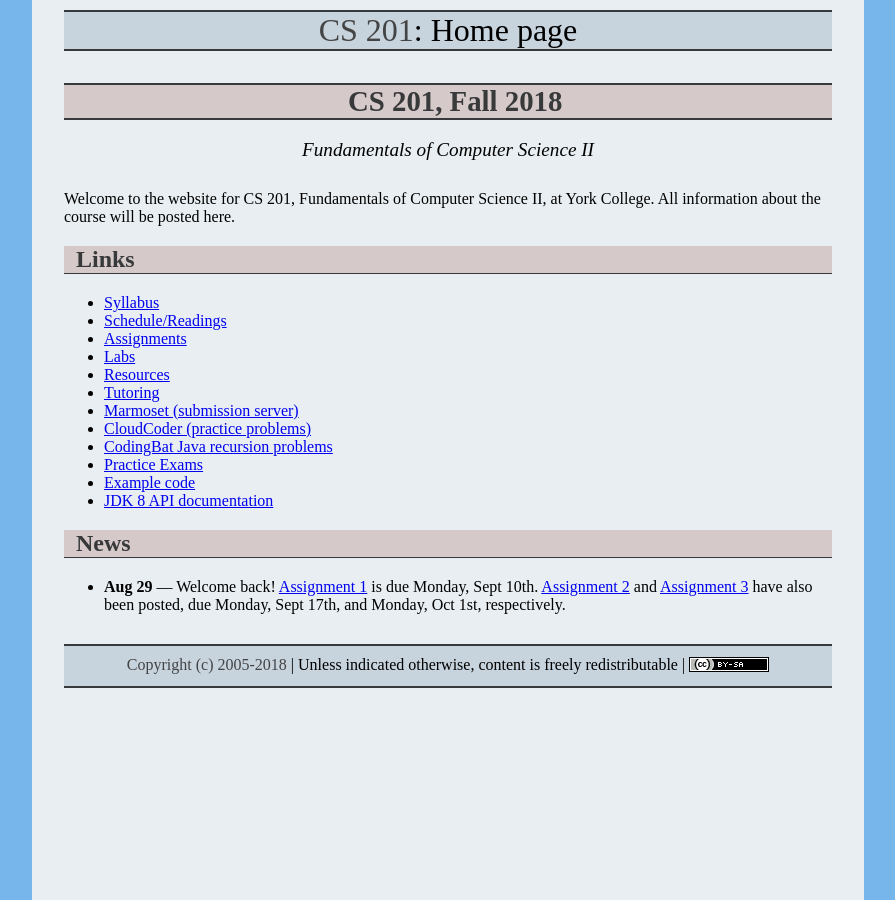
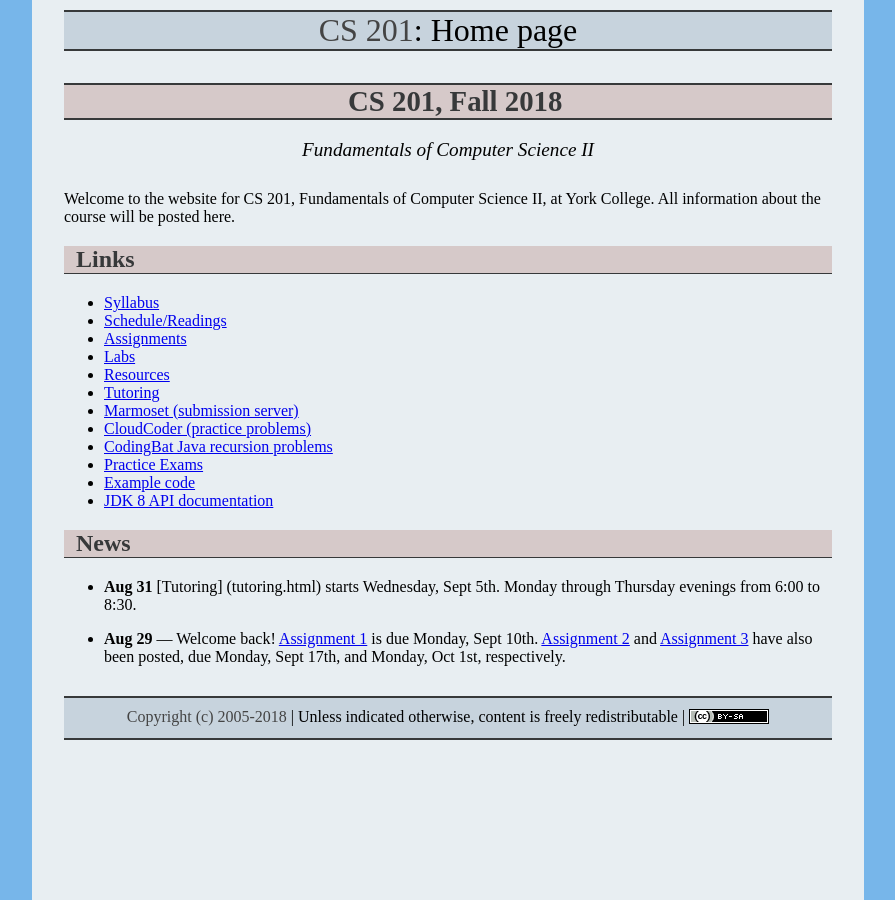
Before and after one commit to ycpcs/cs201-fall2018, a Jekyll site: the page built from index.md, in a window 1280 px wide. Shown: the whole page, without its empty margins (192-1087 px from the left). Built offline with Jekyll 4.4.1, drawn with Linux system fonts in a browser that asks for light colours.

Commit message:
added tutoring note

```diff
--- a/index.md
+++ b/index.md
@@ -26,4 +26,6 @@ Welcome to the website for CS 201, Fundamentals of Computer Science II, at York
 
 ## News
 
+* **Aug 31** [Tutoring] (tutoring.html) starts Wednesday, Sept 5th.  Monday through Thursday evenings from 6:00 to 8:30.
+
 * **Aug 29** &mdash; Welcome back!  [Assignment 1](assign/assign01.html) is due Monday, Sept 10th.  [Assignment 2](assign/assign02.html) and [Assignment 3](assign/assign03.html) have also been posted, due Monday, Sept 17th, and Monday, Oct 1st, respectively.
```
